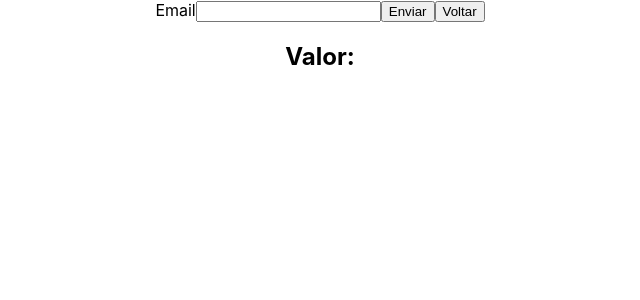
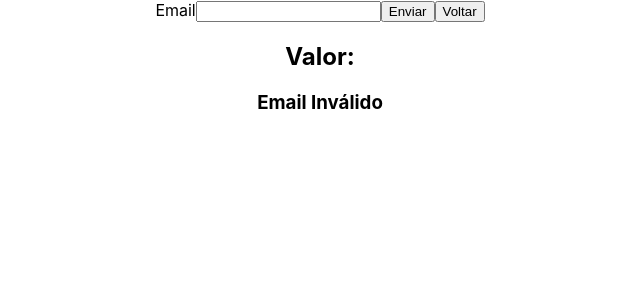
Before and after one commit to joelsalmeida/trybe-exercicios, a React (Create React App) app in the folder front-end/bloco-14-testes-automatizados-react-testing-library/dia-1-rtl-primeiros-passos/testes-react/: page / in a window 1280 px wide. Shown: the top 300 px of the page, without its empty margins (320-960 px from the left). Built offline with nearby package versions, Linux system fonts and the light colour scheme.

Commit message:
Cria componente "ValidEmail"

```diff
--- a/front-end/bloco-14-testes-automatizados-react-testing-library/dia-1-rtl-primeiros-passos/testes-react/src/App.js
+++ b/front-end/bloco-14-testes-automatizados-react-testing-library/dia-1-rtl-primeiros-passos/testes-react/src/App.js
@@ -1,4 +1,5 @@
 import React, { Component } from 'react';
+import ValidEmail from './ValidEmail';
 import './App.css';
 
 class App extends Component {
@@ -42,7 +43,7 @@ class App extends Component {
 
         <input id="btn-id" type="button" value="Voltar" />
 
-        <h2 data-testid="id-email-user">{`Valor: ${saveEmail}`}</h2>
+        <ValidEmail email={ saveEmail } />
       </div>
     );
   }
--- /dev/null
+++ b/front-end/bloco-14-testes-automatizados-react-testing-library/dia-1-rtl-primeiros-passos/testes-react/src/ValidEmail.jsx
@@ -0,0 +1,25 @@
+import React from 'react';
+import PropTypes from 'prop-types';
+
+const verifyEmail = (email) => {
+  const emailRegex = /[^@ \t\r\n]+@[^@ \t\r\n]+\.[^@ \t\r\n]+/;
+  return emailRegex.test(email);
+};
+
+const ValidEmail = (props) => {
+  const { email } = props;
+
+  return (
+    <div>
+      <h2 data-testid="id-email-user">{`Valor: ${email}`}</h2>
+
+      <h3>{(verifyEmail(email) ? 'Email Valido' : 'Email Inválido')}</h3>
+    </div>
+  );
+};
+
+ValidEmail.propTypes = {
+  email: PropTypes.string.isRequired,
+};
+
+export default ValidEmail;
```
